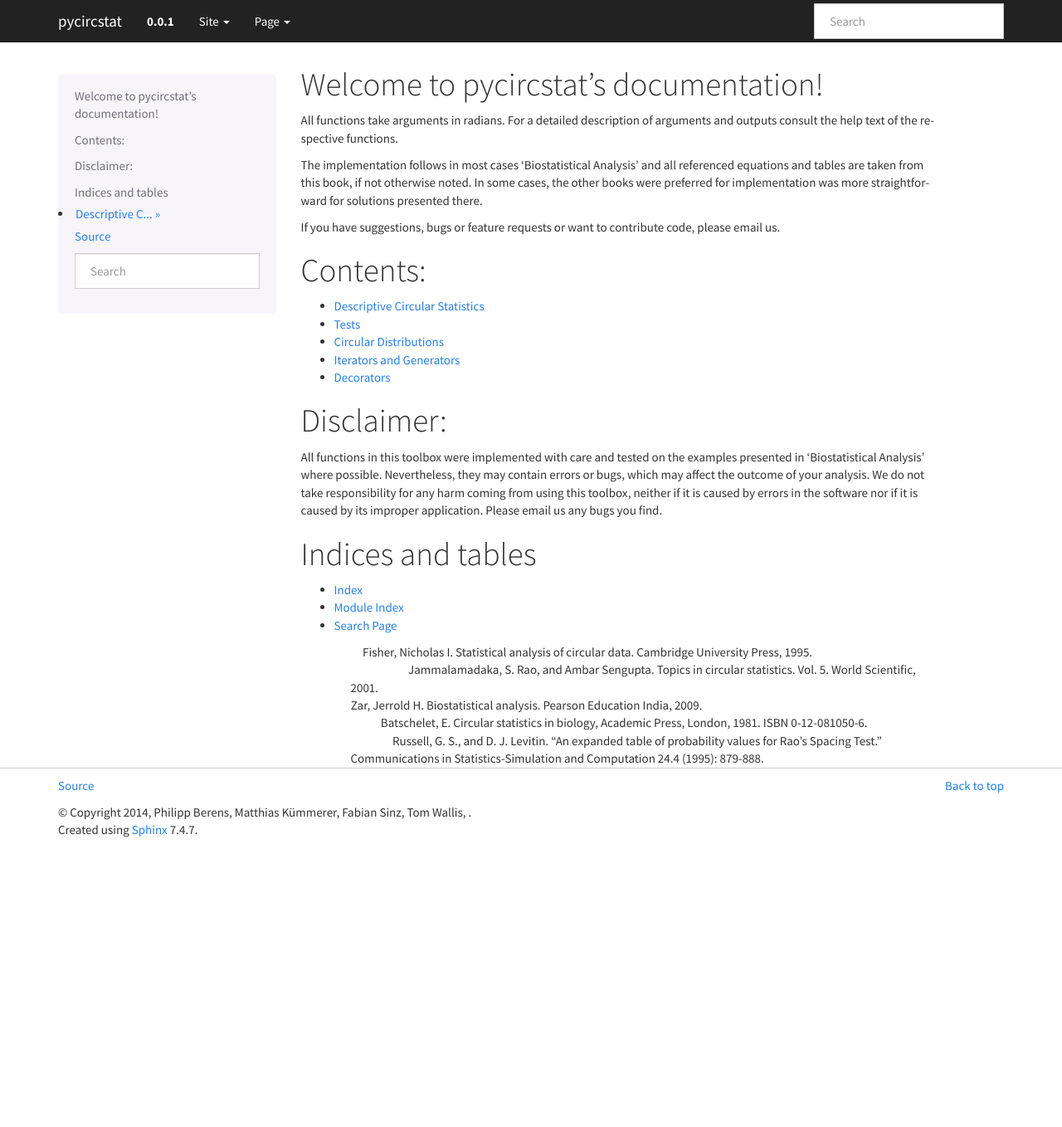
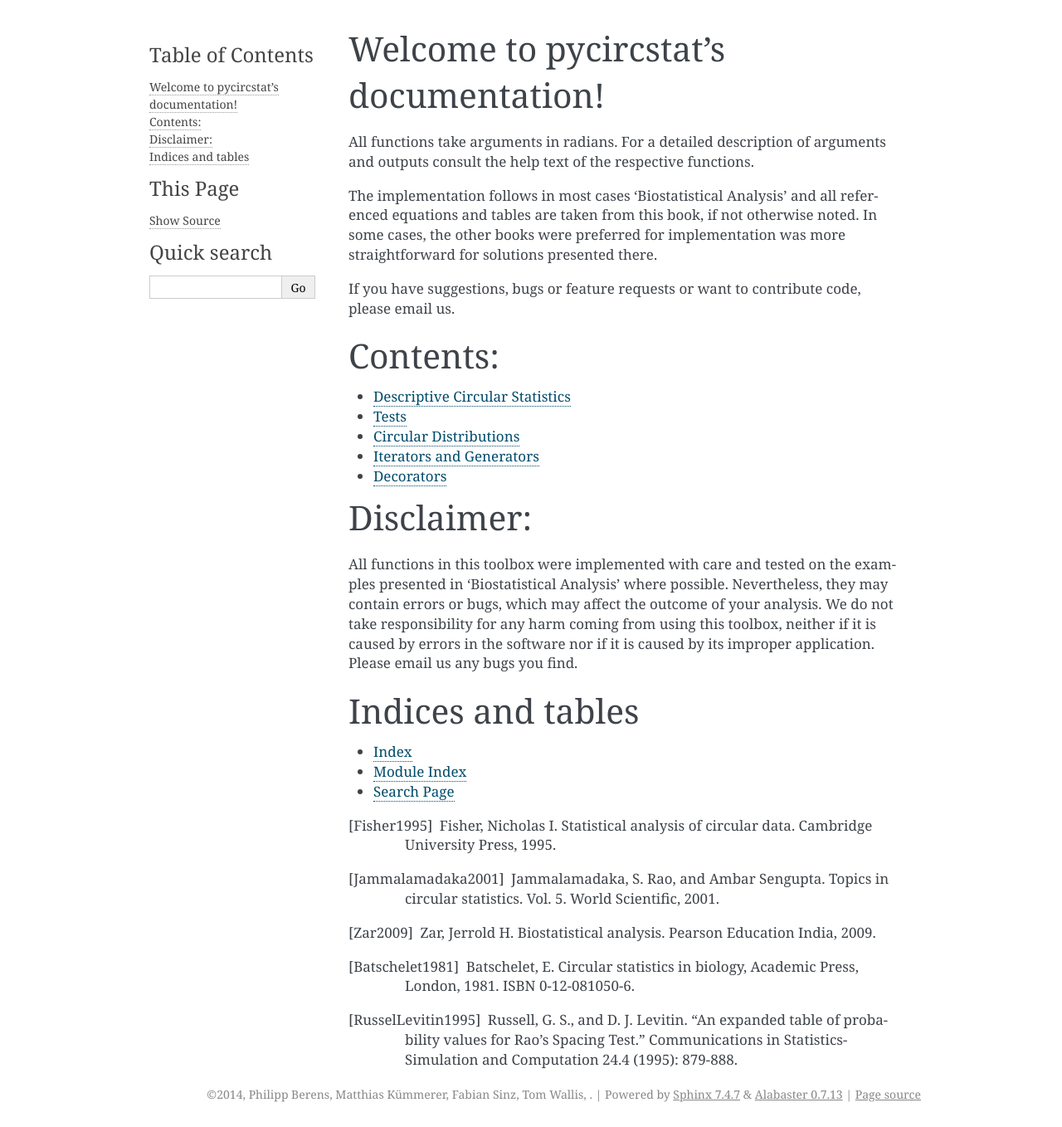
Before and after one commit to circstat/pycircstat, a Sphinx documentation site: the page built from docs/index.rst, in a window 1280 px wide and 1358 px high. Shown: the whole window at 83% size. Built offline with Sphinx 7.4.7, drawn with Linux system fonts in a browser that asks for light colours.

Commit message:
Update conf.py

```diff
--- a/docs/conf.py
+++ b/docs/conf.py
@@ -108,18 +108,18 @@ pygments_style = 'sphinx'
 
 # The theme to use for HTML and HTML Help pages.  See the documentation for
 # a list of builtin themes.
-html_theme = 'bootstrap'
+#html_theme = 'bootstrap'
 
 # Theme options are theme-specific and customize the look and feel of a theme
 # further.  For a list of options available for each theme, see the
 # documentation.
-html_theme_options = {
-    'source_link_position': "footer",
-    'navbar_sidebarrel': False,
-    'bootstrap_version': "3",
-    'bootswatch_theme': "cosmo",
+#html_theme_options = {
+#    'source_link_position': "footer",
+#    'navbar_sidebarrel': False,
+#    'bootstrap_version': "3",
+#    'bootswatch_theme': "cosmo",
     #'navbar_links': [("Tutorial", "tutorial"), ("Gallery", "examples/index")],
-}
+#}
 
 #html_theme_path = sphinx_bootstrap_theme.get_html_theme_path()
 
```
